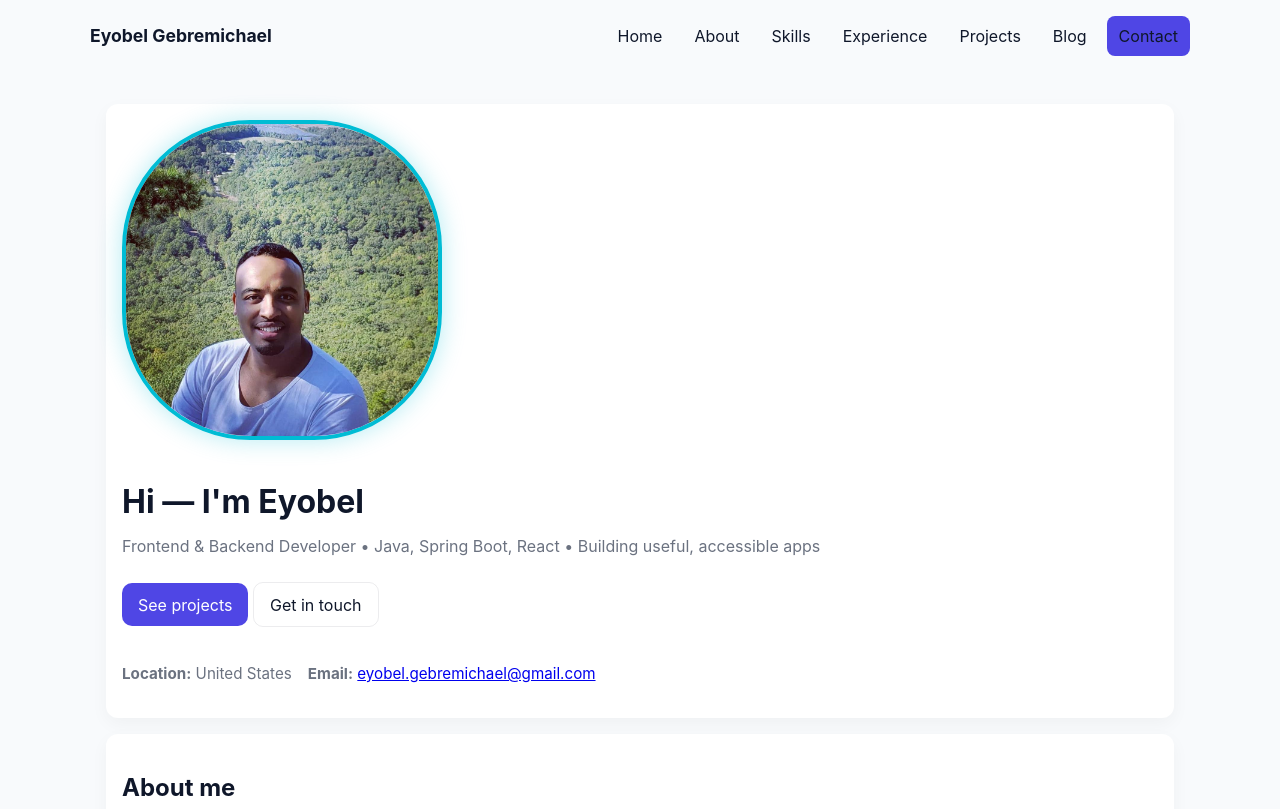
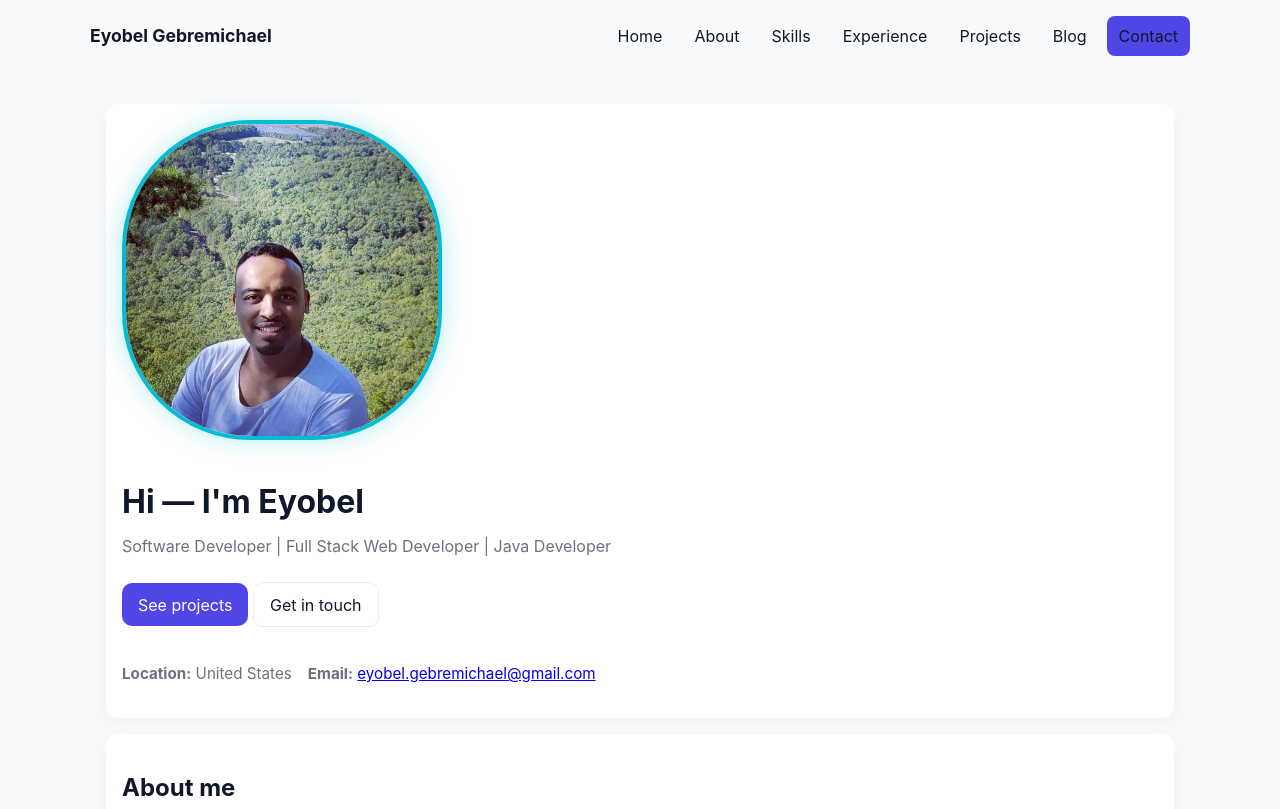
Before and after one commit to eyucoli20/Eyobel_Portfolio, a plain HTML site: page index.html in a window 1280 px wide. Shown: the top 809 px of the page. Drawn offline with Linux system fonts and the light colour scheme.

Commit message:
home update

```diff
--- a/index.html
+++ b/index.html
@@ -37,7 +37,7 @@
     <div>
       <div class="hero-inner">
         <h1>Hi — I'm Eyobel </h1>
-        <p class="tagline">Frontend & Backend Developer • Java, Spring Boot, React • Building useful, accessible apps</p>
+        <p class="tagline">Software Developer | Full Stack Web Developer | Java Developer</p>
         <p class="hero-cta">
           <a href="projects.html" class="button">See projects</a>
           <a href="contact.html" class="button ghost">Get in touch</a>
```
